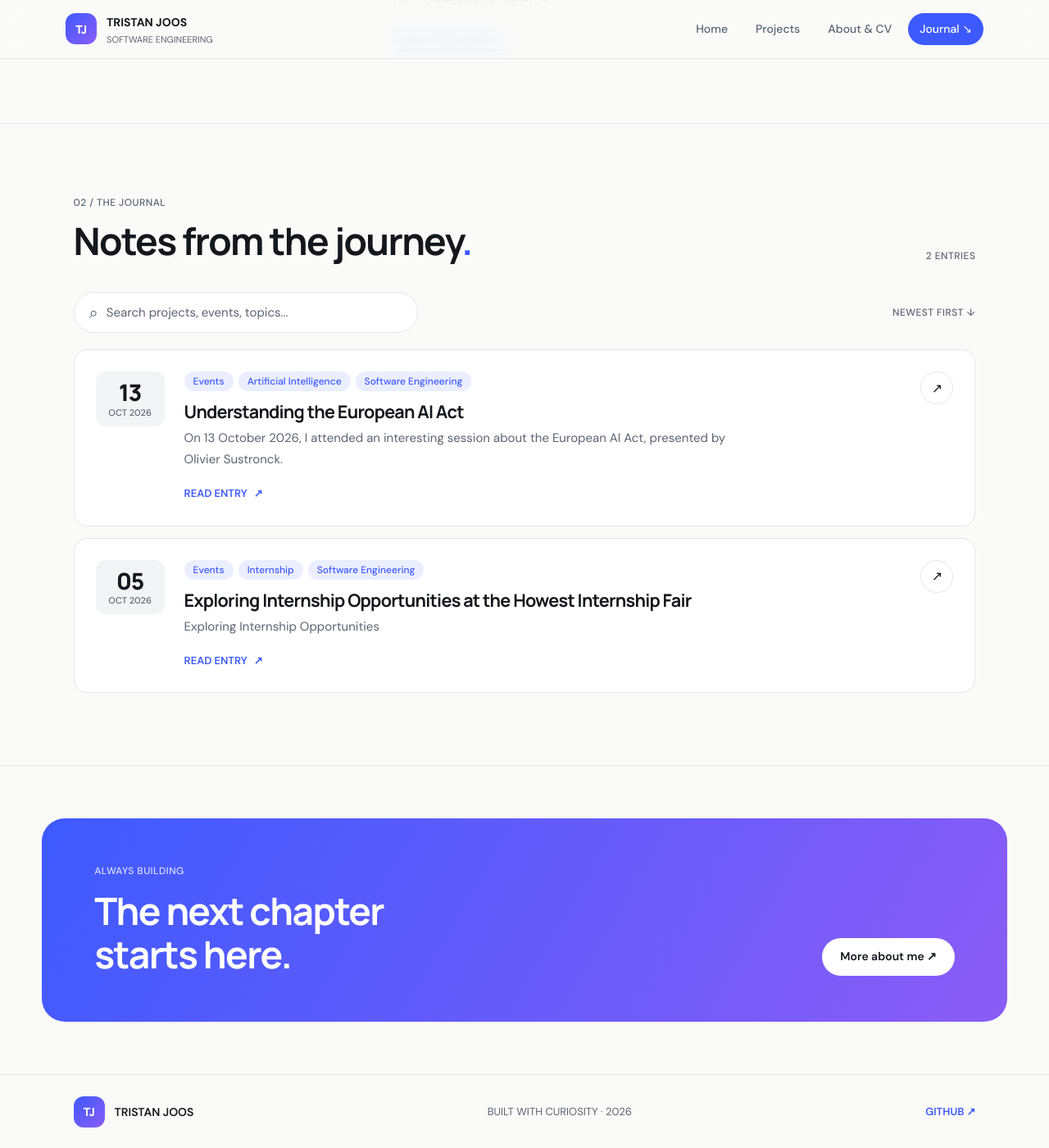
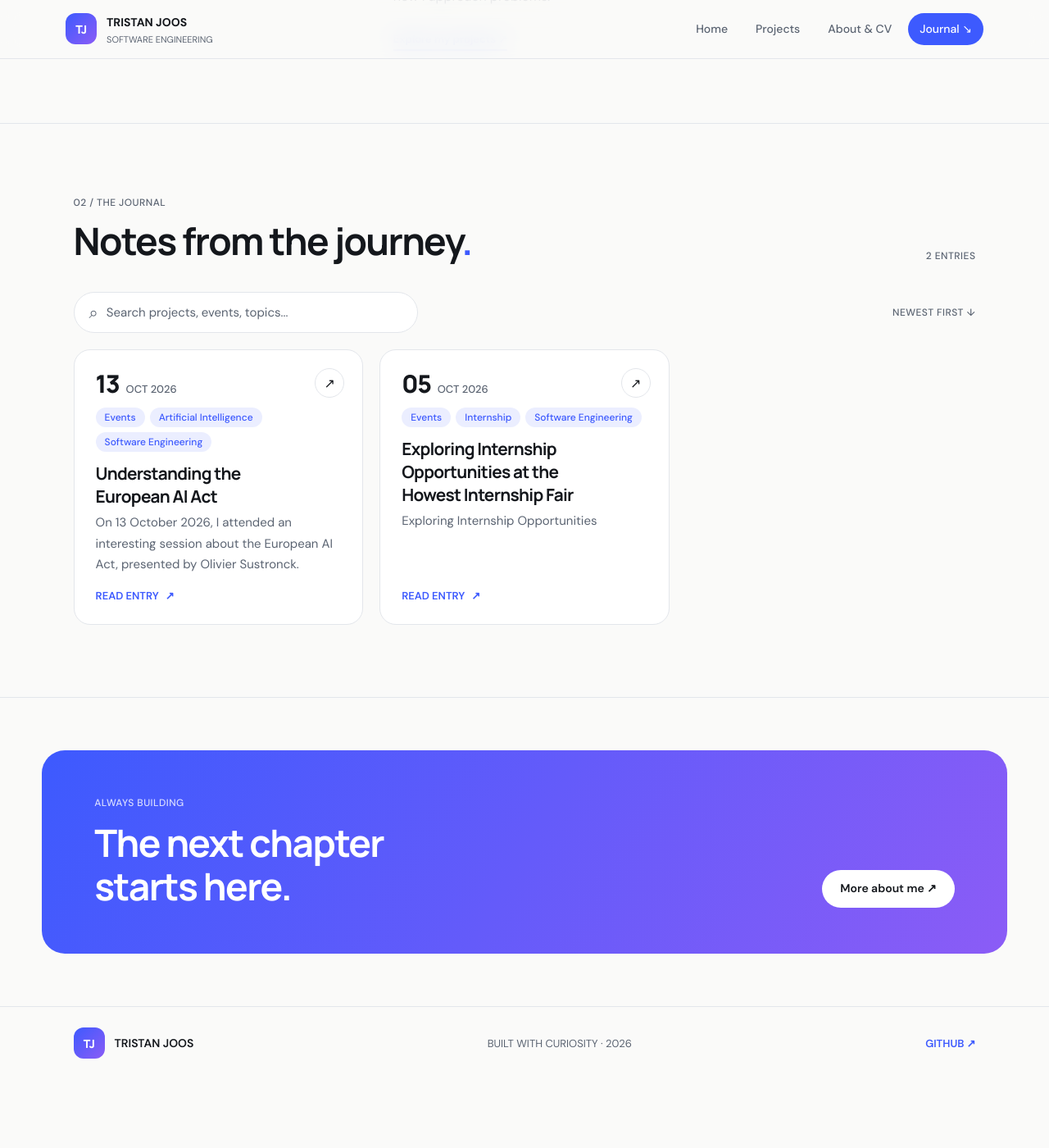
Before and after one commit to TristanJoosHowest/E-Portofolio-Tristan-Joos, a Jekyll site: the page built from index.md, in a window 1280 px wide and 1400 px high, scrolled down 1238 px. Shown: the whole window at 82% size. Built offline with Jekyll 4.4.1, drawn with Linux system fonts in a browser that asks for light colours; our own code applies the rules of GitHub Pages for plain Markdown files; after the commit the page ends 2555 px from its top, so only the background shows below that.

Commit message:
changes the styles more

```diff
--- a/assets/css/style.css
+++ b/assets/css/style.css
@@ -157,29 +157,33 @@ h3 { font-size: 1.3rem; line-height: 1.35; font-weight: 700; margin: 6px 0; }
 .search-box input { width: 100%; background: transparent; border: 0; outline: 0; color: var(--ink); font: 15px var(--body); padding: 10px 0; }
 .search-box input:focus-visible { outline: 0; }
 .search-box input::placeholder { color: var(--muted); }
-.post-list { display: grid; gap: 14px; }
+.post-list { display: grid; grid-template-columns: repeat(auto-fill, minmax(min(100%, 330px), 1fr)); gap: 20px; }
 .post-card {
-  display: grid; grid-template-columns: 84px minmax(0, 1fr) 40px;
-  gap: 24px; align-items: start; padding: 26px;
-  background: var(--surface); border: 1px solid var(--line); border-radius: var(--radius);
+  position: relative; display: flex; flex-direction: column; gap: 14px;
+  padding: 26px; min-height: 260px;
+  background: var(--surface); border: 1px solid var(--line); border-radius: 20px;
   transition: border-color .2s, box-shadow .2s, transform .2s;
 }
-.post-card:hover { border-color: color-mix(in srgb, var(--accent) 45%, var(--line)); box-shadow: var(--shadow); transform: translateY(-2px); }
-.post-date { padding: 10px 0; text-align: center; background: var(--surface-2); border-radius: 12px; }
-.date-day { display: block; font: 800 28px/1.1 var(--display); letter-spacing: -.04em; }
-.date-month { display: block; margin-top: 2px; font: 500 11px var(--body); color: var(--muted); }
+.post-card:hover { border-color: color-mix(in srgb, var(--accent) 45%, var(--line)); box-shadow: var(--shadow); transform: translateY(-3px); }
+.post-date { display: flex; align-items: baseline; gap: 8px; padding: 0; background: none; }
+.date-day { font: 800 30px/1 var(--display); letter-spacing: -.04em; }
+.date-month { margin: 0; font: 500 13px var(--body); color: var(--muted); }
+.post-content { display: flex; flex-direction: column; flex: 1; min-width: 0; }
 .post-categories { display: flex; flex-wrap: wrap; gap: 6px; }
 .post-categories span, .tag-list span {
   padding: 4px 11px; border-radius: 999px;
   background: color-mix(in srgb, var(--accent) 10%, transparent);
   color: var(--accent); font: 500 12px var(--body);
 }
-.post-content h3 { font-size: 1.35rem; margin: 10px 0 4px; }
+.post-content h3 { font-size: 1.3rem; margin: 12px 0 6px; padding-right: 36px; }
 .post-content h3 a:hover { color: var(--accent); }
-.post-content p { margin: 6px 0 14px; max-width: 680px; color: var(--muted); font-size: 15px; line-height: 1.7; }
+.post-content h3 a::after { content: ""; position: absolute; inset: 0; border-radius: 20px; }
+.post-content p { flex: 1; margin: 0 0 16px; color: var(--muted); font-size: 15px; line-height: 1.7; }
+.read-link { position: relative; z-index: 1; align-self: flex-start; }
 .post-arrow {
-  display: grid; place-items: center; width: 40px; height: 40px;
-  border: 1px solid var(--line); border-radius: 50%; transition: .2s;
+  position: absolute; top: 22px; right: 22px;
+  display: grid; place-items: center; width: 36px; height: 36px;
+  border: 1px solid var(--line); border-radius: 50%; transition: .2s; pointer-events: none;
 }
 .post-card:hover .post-arrow { background: var(--accent); color: var(--accent-ink); border-color: var(--accent); }
 .empty-state { padding: 30px 0; color: var(--muted); }
@@ -260,12 +264,7 @@ h3 { font-size: 1.3rem; line-height: 1.35; font-weight: 700; margin: 6px 0; }
   .section { padding: 56px 7%; }
   .projects-intro, .about-grid { grid-template-columns: 1fr; gap: 20px; }
   .section-heading, .journal-tools { align-items: flex-start; flex-direction: column; }
-  .post-card { grid-template-columns: 56px minmax(0, 1fr); gap: 14px; padding: 18px; }
-  .post-arrow { display: none; }
-  .date-day { font-size: 22px; }
-  .date-month { font-size: 9px; }
-  .post-content h3 { font-size: 1.15rem; }
-  .post-content p { font-size: 14px; }
+  .post-card { padding: 22px; min-height: 0; }
   .closing-banner { align-items: flex-start; flex-direction: column; margin: 0 4% 40px; padding: 40px 28px; border-radius: 22px; }
   .project-grid { grid-template-columns: 1fr; }
   .project-card { min-height: 260px; padding: 24px; }
```
